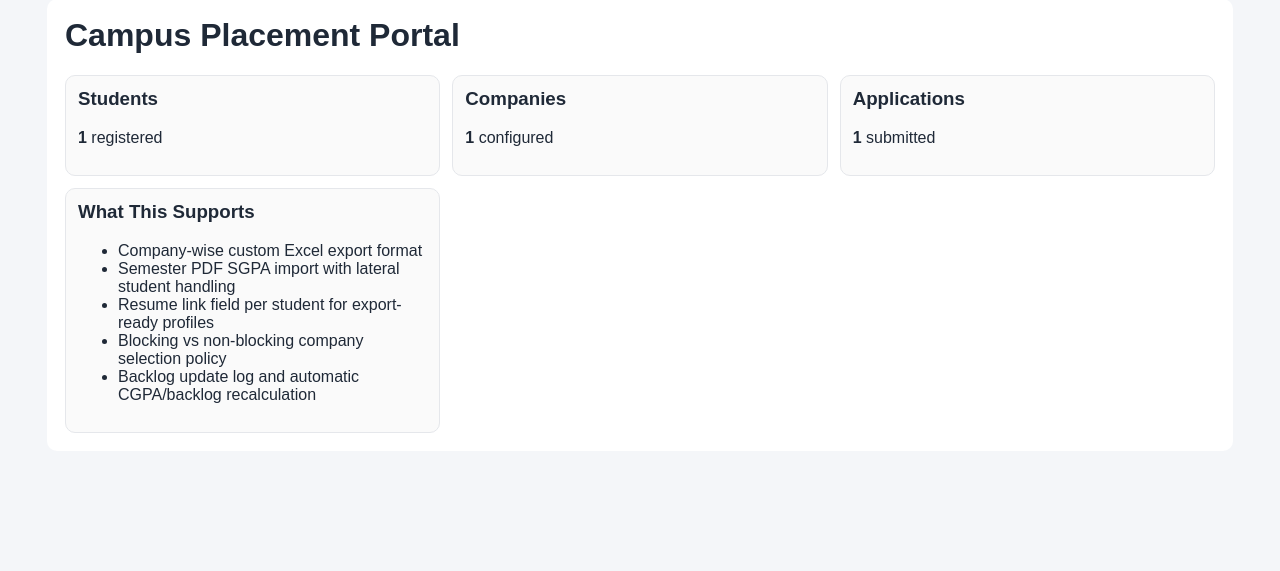
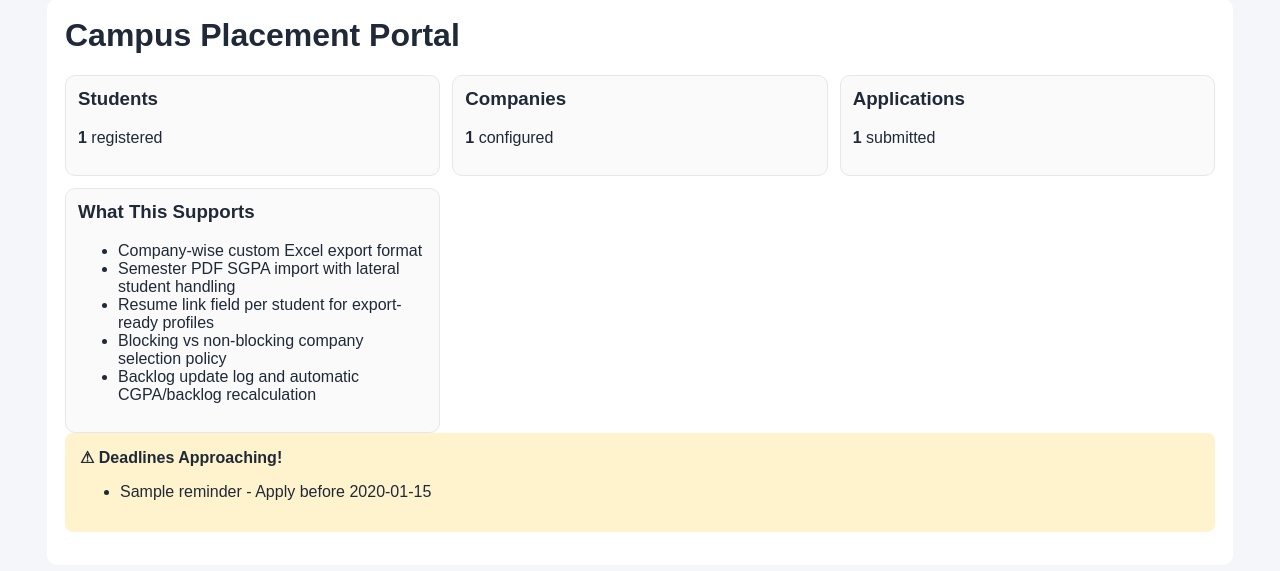
Before and after one commit to lavanayakhosla/TestPlacement, a Flask app: template templates/dashboard.html in a window 1280 px wide. Shown: the part 61-632 px from the top of the page. Run offline with Flask 3, Linux system fonts and the light colour scheme; the template is opened without the code that fills it: most values are stand-ins (such as "Sample title", 1, 10 or a date in 2020).

Commit message:
Update dashboard.html

```diff
--- a/templates/dashboard.html
+++ b/templates/dashboard.html
@@ -25,4 +25,17 @@
     </ul>
   </div>
 </div>
+{% if reminders and reminders|length > 0 %}
+<div style="background:#fff3cd; padding:15px; border-radius:8px; margin-bottom:15px;">
+  <strong>⚠ Deadlines Approaching!</strong>
+  <ul>
+    {% for c in reminders %}
+      <li>
+        {{ c.name }} - Apply before
+        {{ c.application_deadline.strftime('%Y-%m-%d') }}
+      </li>
+    {% endfor %}
+  </ul>
+</div>
+{% endif %}
 {% endblock %}
```
